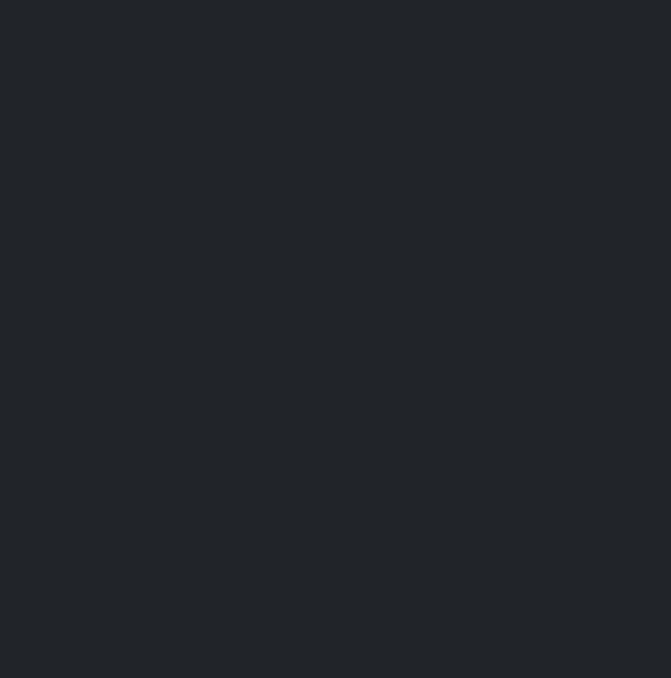
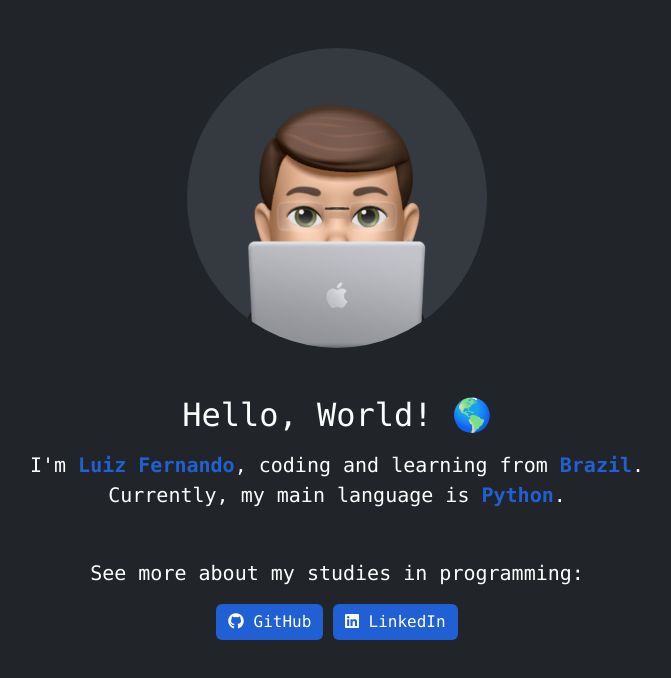
Before and after one commit to OLuizFernando/oluizfernando_site, a website: page src/index.html in a window 1280 px wide. Shown: the whole page, without its empty margins (303-974 px from the left). Drawn offline with nearby package versions, Linux system fonts and the light colour scheme.

Commit message:
first scratch

```diff
--- a/src/index.html
+++ b/src/index.html
@@ -5,14 +5,35 @@
     <meta charset="UTF-8">
     <meta name="viewport" content="width=device-width, initial-scale=1.0">
 
+    <!-- importing bootstrap -->
     <link rel="stylesheet" href="main.css">
     <script src="../node_modules/bootstrap/dist/js/bootstrap.bundle.js"></script>
+
+    <!-- importing some icons -->
+    <link rel="stylesheet" href="https://cdnjs.cloudflare.com/ajax/libs/font-awesome/6.5.2/css/all.min.css" integrity="sha512-SnH5WK+bZxgPHs44uWIX+LLJAJ9/2PkPKZ5QiAj6Ta86w+fsb2TkcmfRyVX3pBnMFcV7oQPJkl9QevSCWr3W6A==" crossorigin="anonymous" referrerpolicy="no-referrer">
 
     <title>OLuizFernando</title>
 </head>
 
-<body>
-
+<body class="container text-white text-center p-5">
+    <div class="font-monospace">
+        <div>
+            <img class="img-fluid border-0 rounded-circle bg-secondary" src="images/github.png" alt="Profile picture">
+        </div>
+        <div class="h2 mt-5">Hello, World! &#x1F30E;</div>
+        <div class="fs-5 mt-3">
+            I'm <span class="text-primary fw-bold">Luiz Fernando</span>, coding and learning from <span class="text-primary fw-bold">Brazil</span>.
+            <br>
+            Currently, my main language is <span class="text-primary fw-bold">Python</span>.
+        </div>
+        <div class="mt-5">
+            <div class="fs-5">See more about my studies in programming:</div>
+            <div class="mt-3">
+                <a href="https://github.com/oluizfernando/" target="_blank"><button class="btn btn-primary border-0"><i class="fa-brands fa-github"></i> GitHub</button></a>
+                <a href="https://www.linkedin.com/in/oluizfernando/" target="_blank"><button class="btn btn-primary border-0"><i class="fa-brands fa-linkedin"></i> LinkedIn</button></a>
+            </div>
+        </div>
+    </div>
 </body>
 
 </html>
--- a/src/main.scss
+++ b/src/main.scss
@@ -1,6 +1,8 @@
 // Option A: Include all of Bootstrap
 
 // Include any default variable overrides here (though functions won't be available)
+$primary: #2160D4;
+$secondary: #343a40;
 
 @import "../node_modules/bootstrap/scss/bootstrap";
 
```
Also changed, not shown: src/images/github.png (added), src/main.css.
